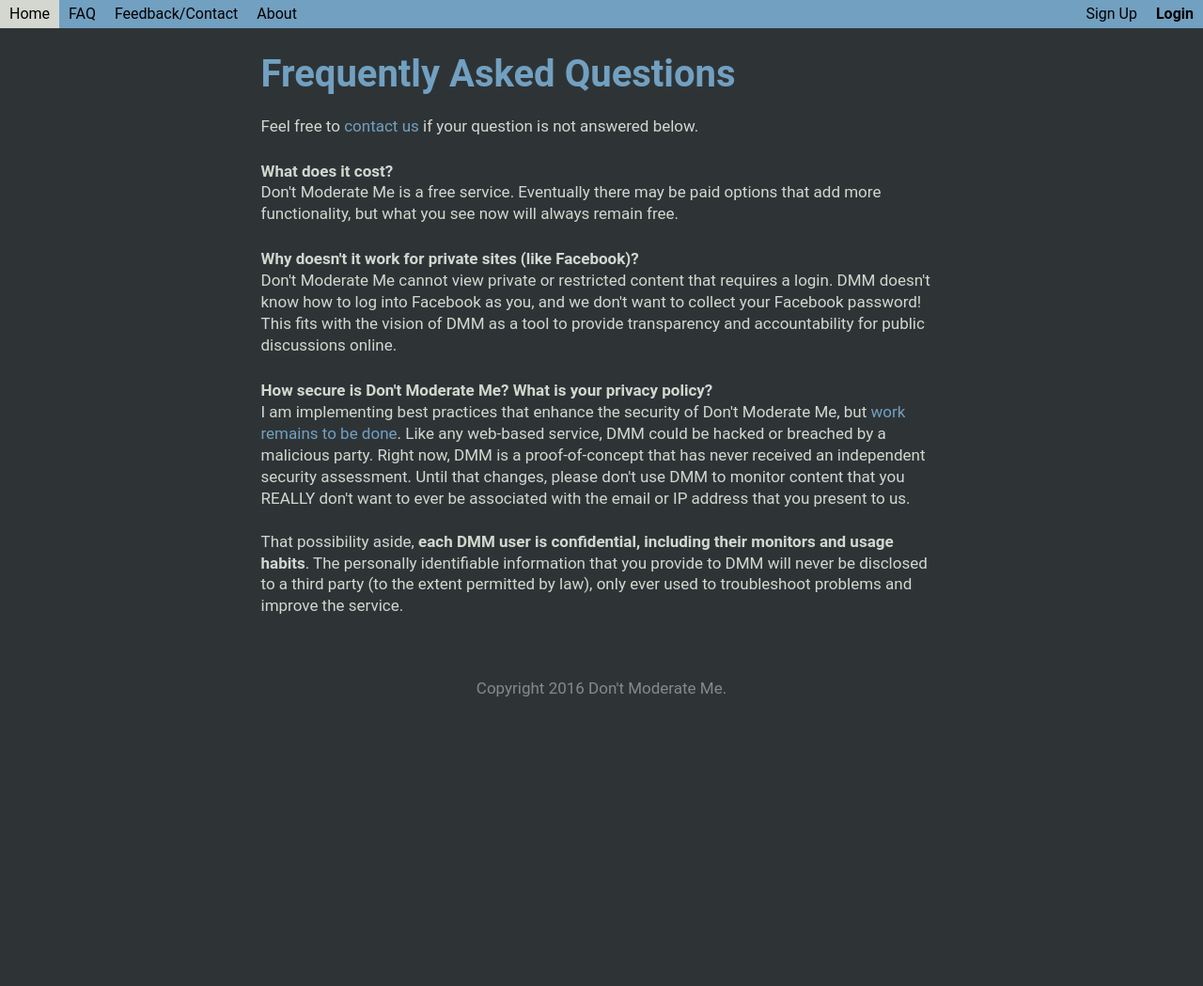
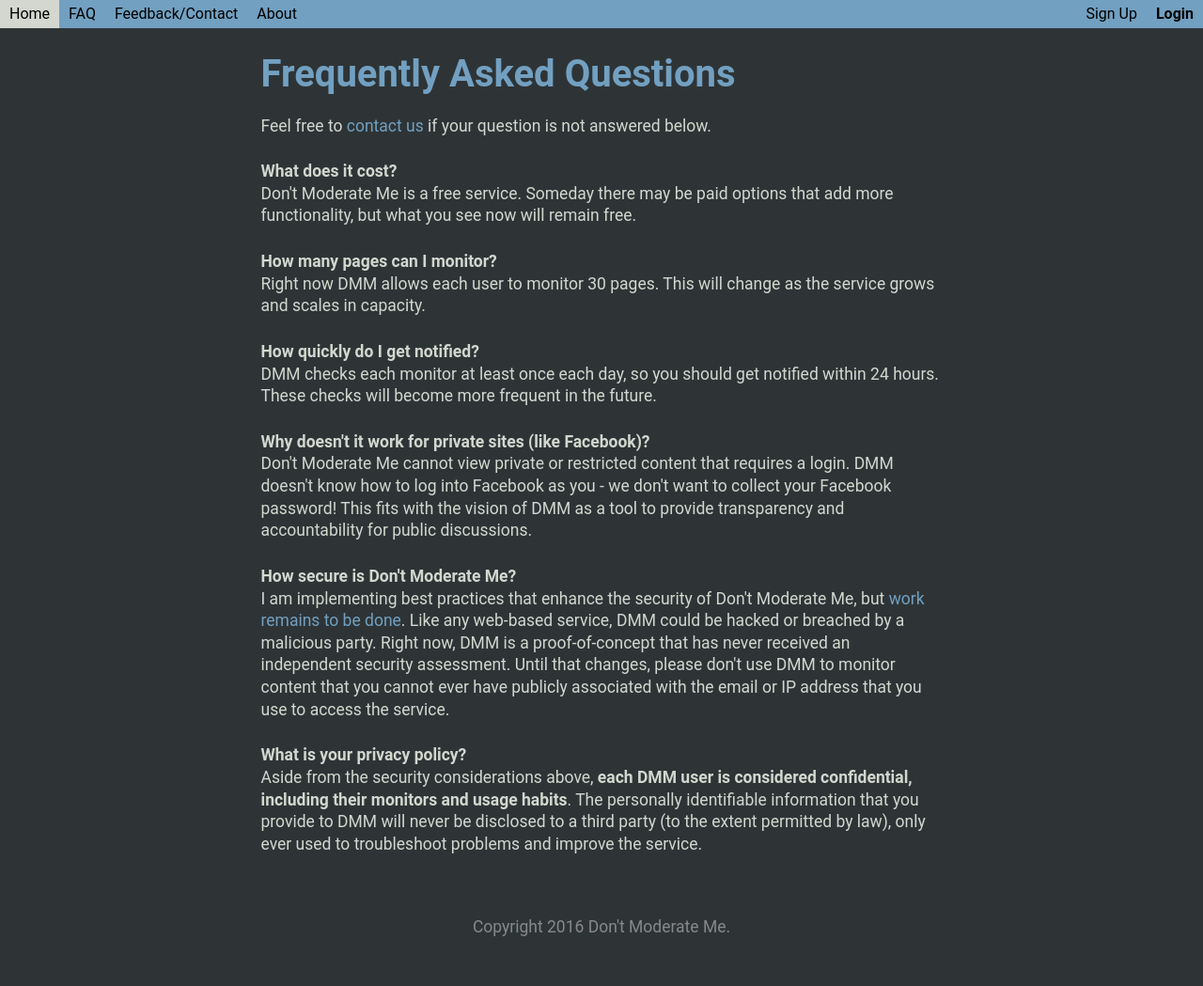
Before and after one commit to c-mart/dontmoderateme, a Flask app: page /faq in a window 1280 px wide. Shown: the whole page at 94% size. Before the commit the page ends 741 px from the top, so only its background shows below. Run offline with Flask 2, Linux system fonts and the light colour scheme; some libraries are stand-ins or nearby versions.

Commit message:
Tweaks to front page, adding FAQ items, font size

```diff
--- a/conftest.py
+++ /dev/null
@@ -1,6 +0,0 @@
-import pytest
-import dontmoderateme
-
-@pytest.fixture
-def app():
-    app = dontmoderateme.app
--- a/dontmoderateme/static/css/custom.css
+++ b/dontmoderateme/static/css/custom.css
@@ -8,7 +8,7 @@
 
 body {
     font-family: "Roboto", Helvetica, Arial, sans-serif;
-    font-size: 1.7em; /* currently ems cause chrome bug misinterpreting rems on body element */
+    font-size: 1.75em; /* currently ems cause chrome bug misinterpreting rems on body element */
     line-height: 1.35;
 }
 
@@ -19,7 +19,7 @@ h1, h2, h3, h4, h5, h6 {
 h1 { margin-bottom: 2rem;font-size: 4.0rem; line-height: 1.2;  letter-spacing: 0; color: #72A0C1; }
 h2 { margin-bottom: 1.5rem; font-size: 3.0rem; line-height: 1.25; letter-spacing: 0; }
 h3 { margin-bottom: 1.5rem; font-size: 2.4rem; line-height: 1.3;  letter-spacing: 0; }
-h4 { margin-bottom: 1.5rem; font-size: 1.8rem; line-height: 1.35; letter-spacing: 0; }
+h4 { margin-bottom: 1.5rem; font-size: 1.9rem; line-height: 1.35; letter-spacing: 0; }
 h5 { margin-bottom: 1.5rem; font-size: 1.5rem; line-height: 1.5;  letter-spacing: 0; }
 h6 { margin-bottom: 1.5rem; font-size: 1.5rem; line-height: 1.6;  letter-spacing: 0; }
 
@@ -55,9 +55,11 @@ img {
     max-width: 100%;
     box-sizing: border-box;
     margin: 0 auto;
+
+}
+
+.drop-shadow {
     box-shadow: 10px 10px 5px #000000;
-    margin-bottom: 2rem;
-
 }
 
 .icon {
--- a/dontmoderateme/templates/faq.html
+++ b/dontmoderateme/templates/faq.html
@@ -6,19 +6,29 @@
     <p>Feel free to <a href="{{ url_for('feedback') }}">contact us</a> if your question is not answered below.</p>
     <p>
         <strong>What does it cost?</strong><br />
-        Don't Moderate Me is a free service. Eventually there may be paid options that add more functionality, but what you see now will always remain free.
+        Don't Moderate Me is a free service. Someday there may be paid options that add more functionality, but what you see now will remain free.
+    </p>
+    <p>
+        <strong>How many pages can I monitor?</strong><br />
+        Right now DMM allows each user to monitor 30 pages. This will change as the service grows and scales in capacity.
+    </p>
+    <p>
+        <strong>How quickly do I get notified?</strong><br />
+        DMM checks each monitor at least once each day, so you should get notified within 24 hours. These checks will become more frequent in the future.
     </p>
     <p>
         <strong>Why doesn't it work for private sites (like Facebook)?</strong><br />
         Don't Moderate Me cannot view private or restricted content that requires a login.
-        DMM doesn't know how to log into Facebook as you, and we don't want to collect your Facebook password!
-        This fits with the vision of DMM as a tool to provide transparency and accountability for public discussions online.
+        DMM doesn't know how to log into Facebook as you - we don't want to collect your Facebook password!
+        This fits with the vision of DMM as a tool to provide transparency and accountability for public discussions.
     </p>
     <p>
-        <strong>How secure is Don't Moderate Me? What is your privacy policy?</strong><br />
-        I am implementing best practices that enhance the security of Don't Moderate Me, but <a href="https://github.com/c-mart/dontmoderateme/blob/master/planning.md">work remains to be done</a>. Like any web-based service, DMM could be hacked or breached by a malicious party. Right now, DMM is a proof-of-concept that has never received an independent security assessment. Until that changes, please don't use DMM to monitor content that you REALLY don't want to ever be associated with the email or IP address that you present to us.<br />
-        <br />
-        That possibility aside, <strong>each DMM user is confidential, including their monitors and usage habits</strong>. The personally identifiable information that you provide to DMM will never be disclosed to a third party (to the extent permitted by law), only ever used to troubleshoot problems and improve the service.
+        <strong>How secure is Don't Moderate Me?</strong><br />
+        I am implementing best practices that enhance the security of Don't Moderate Me, but <a href="https://github.com/c-mart/dontmoderateme/blob/master/planning.md">work remains to be done</a>. Like any web-based service, DMM could be hacked or breached by a malicious party. Right now, DMM is a proof-of-concept that has never received an independent security assessment. Until that changes, please don't use DMM to monitor content that you cannot ever have publicly associated with the email or IP address that you use to access the service.
+    </p>
+    <p>
+        <strong>What is your privacy policy?</strong><br />
+        Aside from the security considerations above, <strong>each DMM user is considered confidential, including their monitors and usage habits</strong>. The personally identifiable information that you provide to DMM will never be disclosed to a third party (to the extent permitted by law), only ever used to troubleshoot problems and improve the service.
     </p>
 
 {% endblock %}
--- a/dontmoderateme/templates/index.html
+++ b/dontmoderateme/templates/index.html
@@ -14,17 +14,17 @@
             </ul>
         </div>
         <div class="eight columns">
-            <img src="{{ url_for('static', filename='images/dmm-monitor-example.png') }}" />
+            <p><img src="{{ url_for('static', filename='images/dmm-monitor-example.png') }}" class="drop-shadow" /></p>
         </div>
     </div>
 
-        ...or any time you're concerned that someone will edit or remove content that you post online. For each page you tell us to monitor, you see an audit trail of events with an image of the web page for each event.
+        ...or any time you're concerned that someone will edit or remove content that you post online. For each web page you tell us to monitor, you see an audit trail of events with an image of the page for each event.
     </p>
 
     <p class="center">
         <a class="button button-primary" href="{{ url_for('register') }}">Sign Up for Free</a>
     </p>
 
-    <p>Don't Moderate Me is a free service that lets you monitor any publicly visible URL for presence or absence of any text that you specify. It doesn't work for private sites that require a login.</p>
+    <p>Don't Moderate Me is a free service that lets you monitor any publicly visible URL for presence or absence of any text that you specify.</p>
 
 {% endblock %}
--- a/dontmoderateme/views.py
+++ b/dontmoderateme/views.py
@@ -264,7 +264,7 @@ def create_monitor():
                                      description=form.description.data)
             models.db.session.add(monitor)
             models.db.session.commit()
-            flash('Monitor created successfully.')
+            flash('Monitor created successfully. To be sure that you receive notifications, add notify@dontmoderate.me to your trusted senders list.')
             return redirect(url_for('view_monitor', monitor_id=monitor.id))
         else:
             # Validation failed, tell user to fix their input
```
Also changed, not shown: planning.md (+8 -11 lines).
